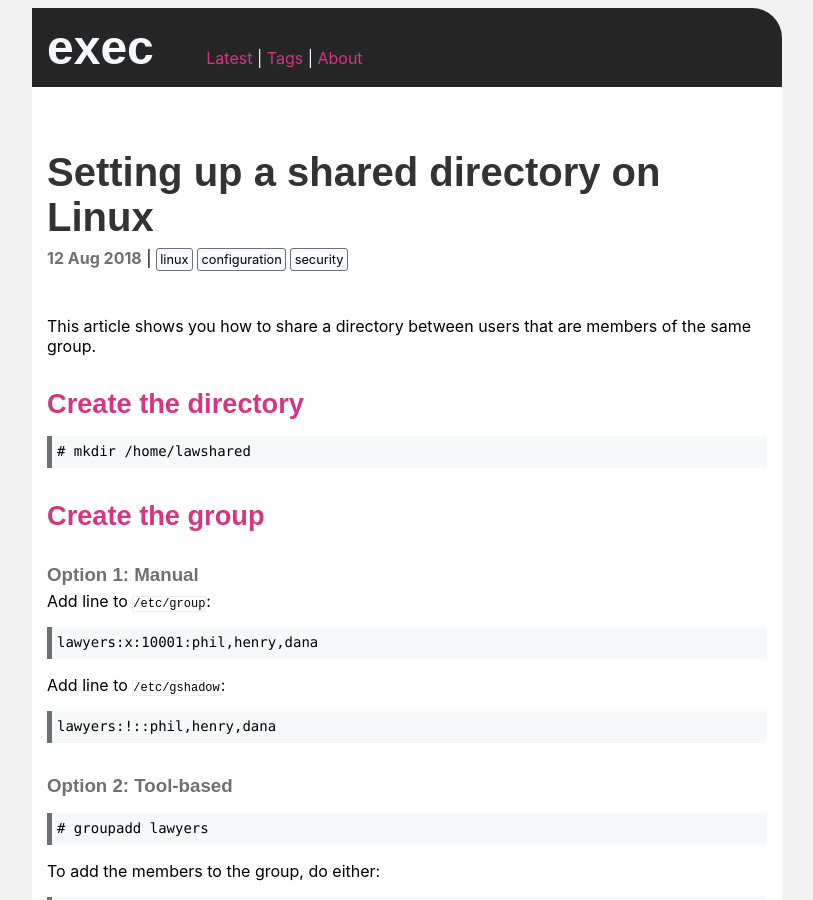
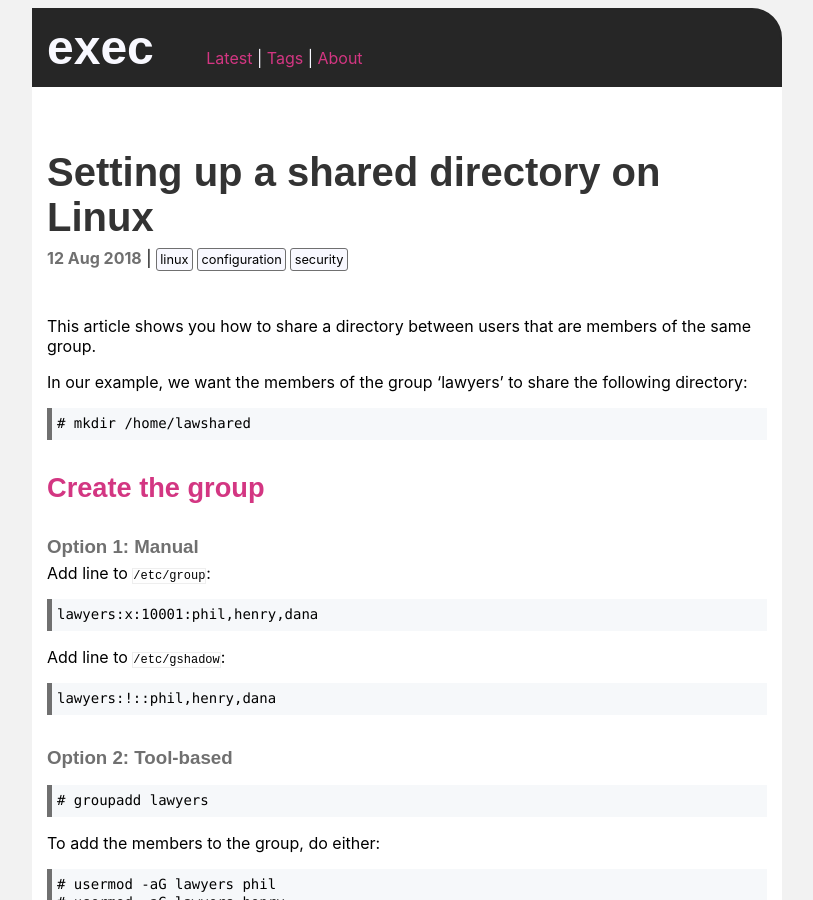
Before and after one commit to execas/execas.github.io, a Jekyll site: the page built from _posts/2018-08-13-setting-up-a-shared-directory-on-linux.md, in a window 1280 px wide and 900 px high. Shown: the whole window, without its empty margins (233-1046 px from the left). Built offline with Jekyll 4.4.1, drawn with Linux system fonts in a browser that asks for light colours.

Commit message:
Update 2018-08-13-setting-up-a-shared-directory-on-linux.md

````diff
--- a/_posts/2018-08-13-setting-up-a-shared-directory-on-linux.md
+++ b/_posts/2018-08-13-setting-up-a-shared-directory-on-linux.md
@@ -7,7 +7,7 @@ tags: [linux, configuration, security]
 
 This article shows you how to share a directory between users that are members of the same group.
 
-## Create the directory
+In our example, we want the members of the group 'lawyers' to share the following directory:
 
 ```bash
 # mkdir /home/lawshared
````
